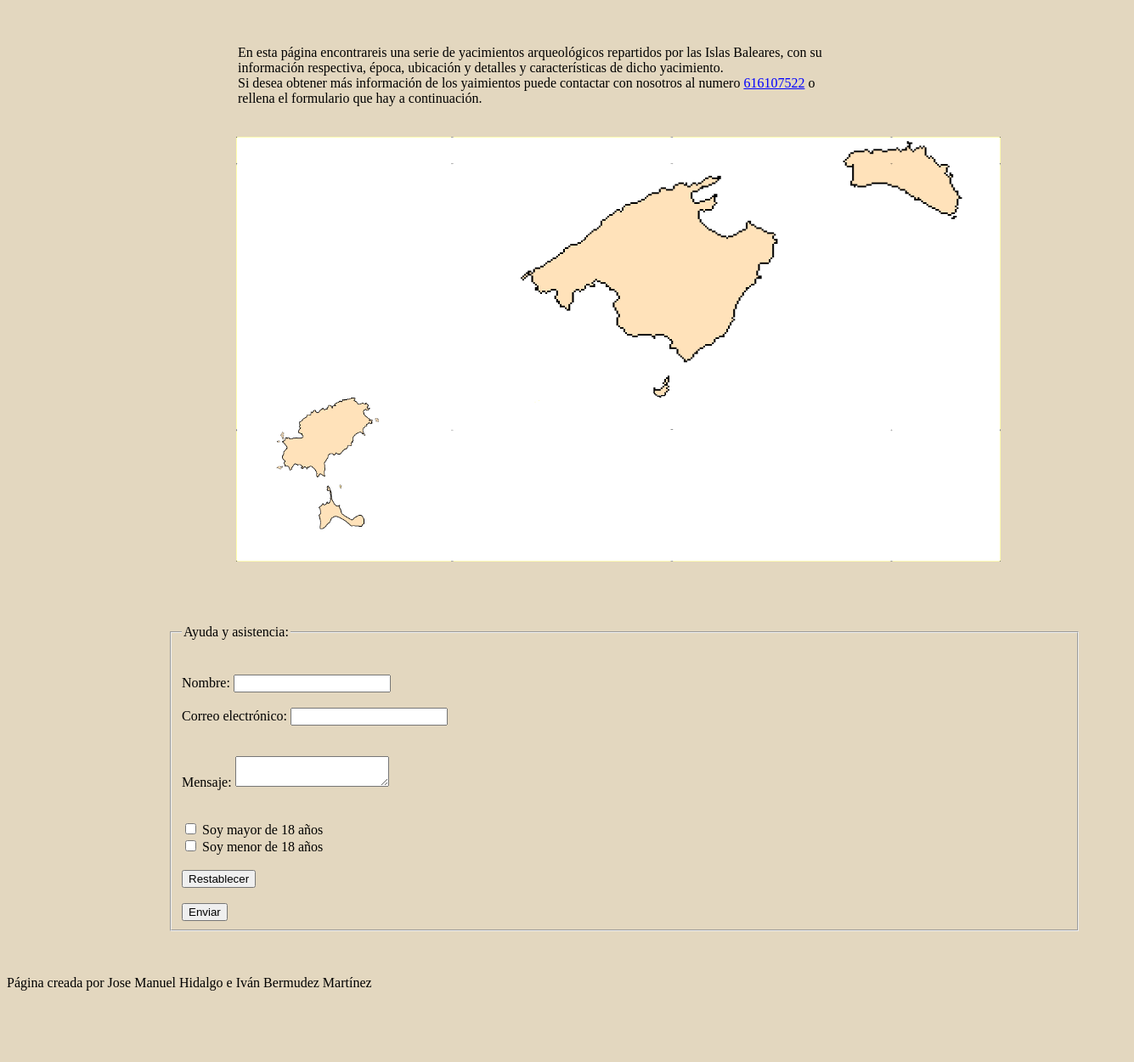
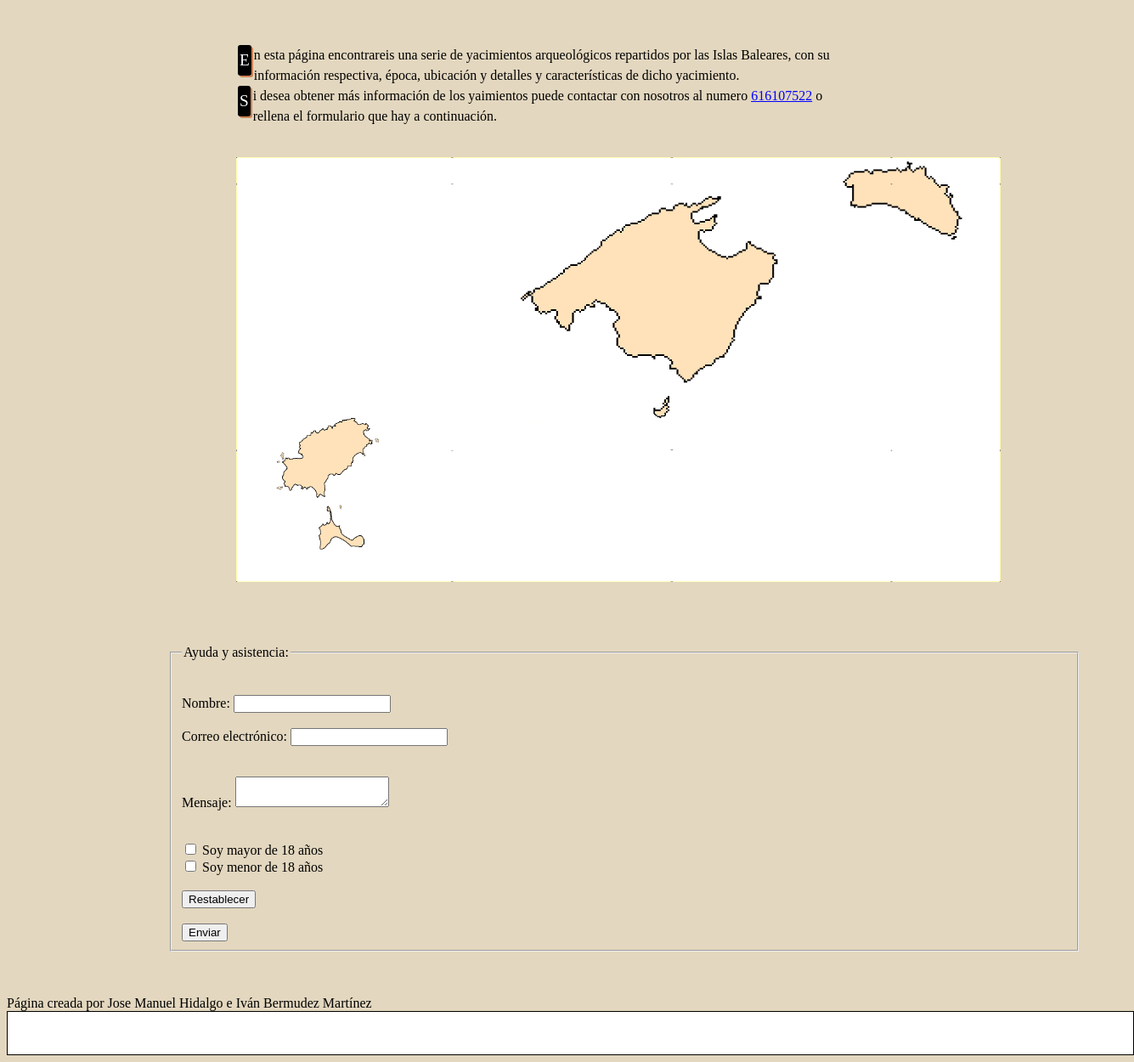
Before and after one commit to JoseManuelHidalgo/web, a plain HTML site: page Pagina principal/Pagina principal.html in a window 1280 px wide. Shown: the part 1292-2542 px from the top of the page at 85% size, 1335 px wide, since content can reach past the window. Before the commit the page ends 2466 px from the top, so only its background shows below. Drawn offline with Linux system fonts and the light colour scheme.

Commit message:
ultimos cambiosss

```diff
--- a/Pagina principal/Pagina principal.html
+++ b/Pagina principal/Pagina principal.html
@@ -211,6 +211,9 @@
 
 
 
+</section>
+
+
 
 
 </form>
@@ -225,5 +228,10 @@
  <br>
   <p1> Página creada por Jose Manuel Hidalgo e Iván Bermudez Martínez</p1>
 </footer>
+<section class="flex-container">
+  <div class="caja">
+
+  </div>
+
 </body>
 </html>
--- a/Pagina principal/externo.css
+++ b/Pagina principal/externo.css
@@ -58,7 +58,20 @@ p {
     color: black;
     width:720px;
   margin:0 auto;
+  line-height: 1.5;
+
 }
+
+p::first-letter {
+    color: white;
+    background-color: black;
+    border-radius: 3px;
+    box-shadow: 2px 2px 0 rgb(205, 131, 85);
+    font-size: 120%;
+    padding: 4px 2px;
+    margin-right: 3px;
+    float: left;
+  }
 
 u {
     color: blue;
@@ -77,9 +90,16 @@ margin-left: 150px;
 
 }
 
-.p1{
+.caja {
 
-display: flex;
-flex-direction: row-reverse;
+    border: 1px solid black;
+    background-color: white;
+    font font-family: 'Courier New', Courier, monospace;
+    font-weight: bold;
+    color: bisque;
+    width: 1325px;
+    height: 50px;
+    line-height: 120px;
+    text-align: center;
 
 }
```
